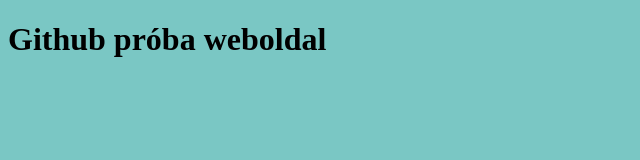
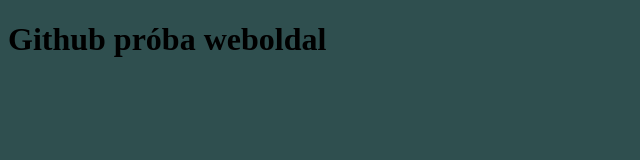
Before and after one commit to fokizoli/prookt-ber23, a plain HTML site: page index.html in a window 1280 px wide. Shown: the whole page, without its empty margins (0-640 px from the left). Drawn offline with Linux system fonts and the light colour scheme.

Commit message:
1feladat

```diff
--- a/style.css
+++ b/style.css
@@ -1,3 +1,3 @@
 body {
-    background-color: #7ac7c4;
+    background-color: #2f4f4f;
 }
```
